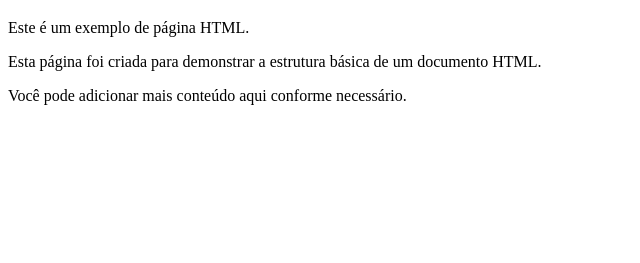
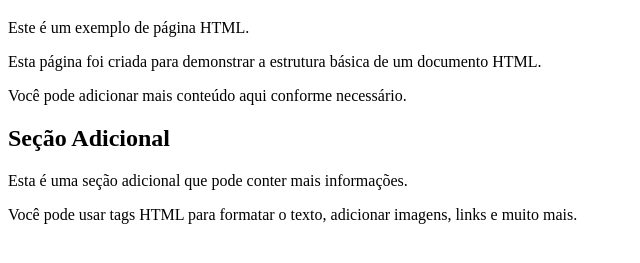
Before and after one commit to Thomas-Evangelista/App-Teste, a plain HTML site: page index.html in a window 1280 px wide. Shown: the part 61-324 px from the top of the page, without its empty margins (0-640 px from the left). Drawn offline with Linux system fonts and the light colour scheme.

Commit message:
Criei outra div

```diff
--- a/index.html
+++ b/index.html
@@ -12,5 +12,10 @@
         <p>Esta página foi criada para demonstrar a estrutura básica de um documento HTML.</p>
         <p>Você pode adicionar mais conteúdo aqui conforme necessário.</p>
     </div>
+    <div>
+        <h2>Seção Adicional</h2>
+        <p>Esta é uma seção adicional que pode conter mais informações.</p>
+        <p>Você pode usar tags HTML para formatar o texto, adicionar imagens, links e muito mais.</p>
+    </div>
 </body>
 </html>
```
